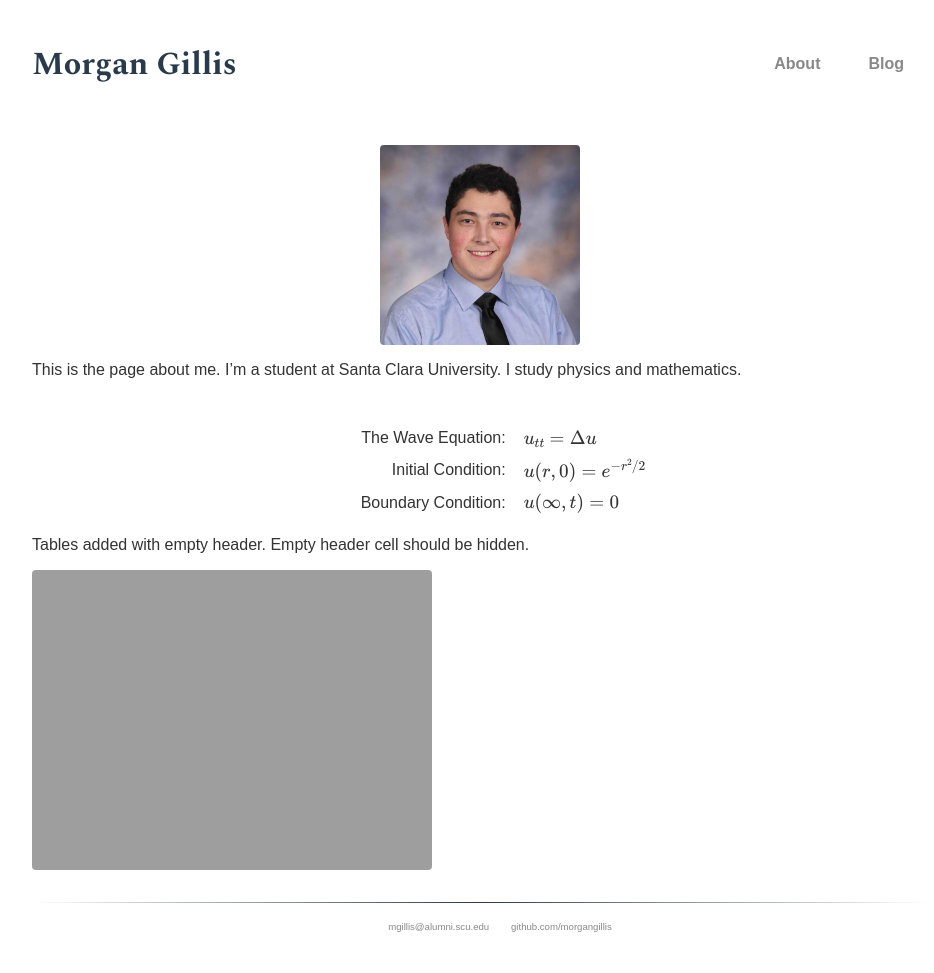
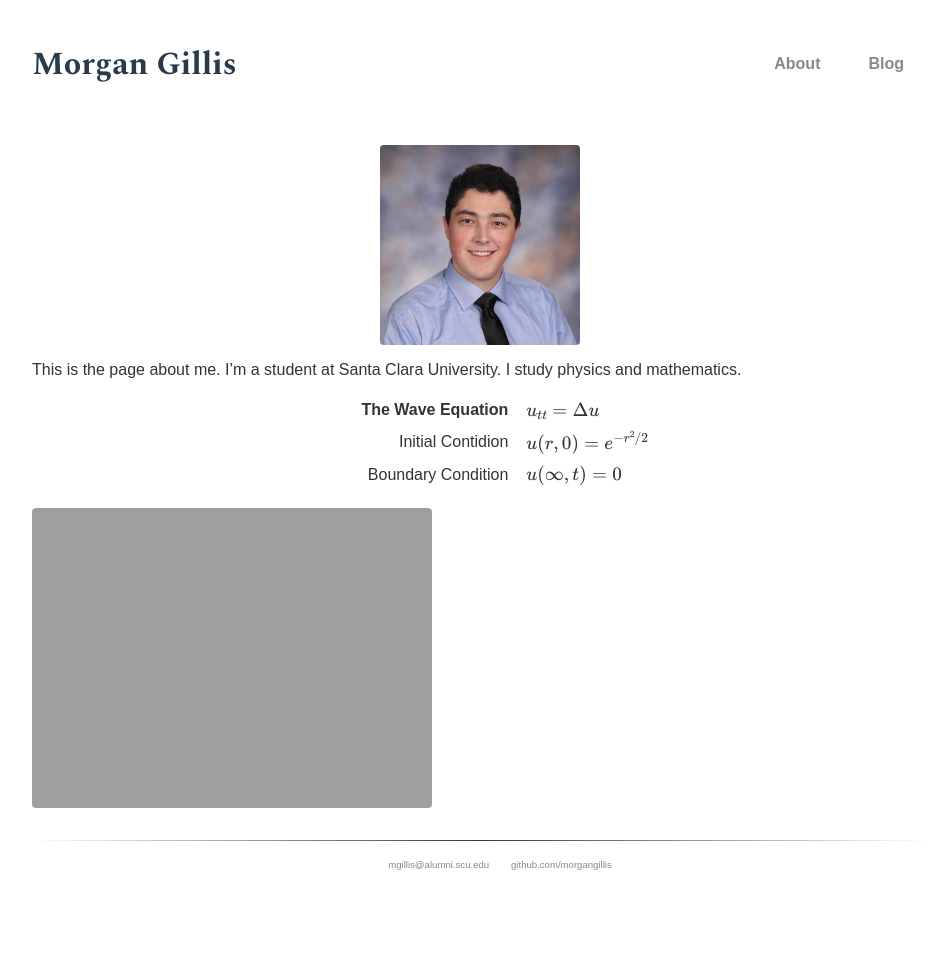
Before and after one commit to morgangillis/morgangillis.github.io, a Jekyll site: the page built from about.md, in a window 1280 px wide. Shown: the whole page, without its empty margins (160-1094 px from the left). Built offline with Jekyll 4.4.1, drawn with Linux system fonts in a browser that asks for light colours; some web fonts are replaced; formulas are drawn with MathJax 3; after the commit the page ends 911 px from its top, so only the background shows below that.

Commit message:
Update table and description to use header

```diff
--- a/about.md
+++ b/about.md
@@ -8,12 +8,9 @@ permalink: /about/
 
 This is the page about me. I'm a student at Santa Clara University. I study physics and mathematics.
 
-|    |    |
-|---:|:---|
-|The Wave Equation: | $u_{tt} = \Delta u$|
-|Initial Condition: | $u(r,0) = e^{-r^2/2}$|
-|Boundary Condition: | $u(\infty,t) = 0$|
-
-Tables added with empty header. Empty header cell should be hidden.
+|The Wave Equation |$u_{tt} = \Delta u$  |
+|-----------------:|:--------------------|
+|Initial Contidion |$u(r,0) = e^{-r^2/2}$|
+|Boundary Condition|$u(\infty,t) = 0$    |
 
 ![heat]({{ site.url }}/assets/heat.gif)
```
